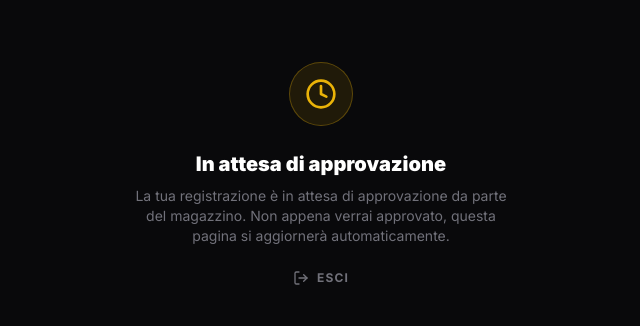
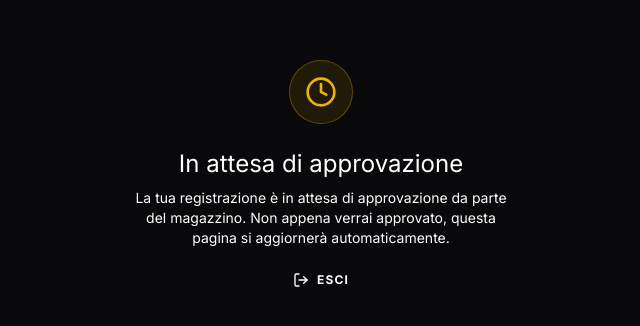
Before and after one commit to MDCFG98/richieste-materiale, a Next.js app in the folder richieste-app/: page /pending in a window 1280 px wide. Shown: the part 226-552 px from the top of the page, without its empty margins (319-959 px from the left). Built offline with nearby package versions, Linux system fonts and the light colour scheme; no server answers.

Commit message:
Update styling and text in pending approval page

```diff
--- a/richieste-app/src/app/pending/page.tsx
+++ b/richieste-app/src/app/pending/page.tsx
@@ -30,14 +30,14 @@ export default function PendingPage() {
 
   if (justApproved) {
     return (
-      <div className="min-h-screen bg-zinc-950 flex items-center justify-center p-4">
+      <div className="min-h-screen bg-background flex items-center justify-center p-4">
         <div className="w-full max-w-sm text-center space-y-6">
           <div className="w-16 h-16 rounded-full bg-green-500/10 border border-green-500/30 flex items-center justify-center mx-auto animate-pulse">
             <CheckCircle2 className="h-8 w-8 text-green-500" />
           </div>
           <div>
-            <h1 className="text-xl font-black text-white">Sei stato approvato!</h1>
-            <p className="text-zinc-500 text-sm mt-2">Ti stiamo reindirizzando...</p>
+            <h1 className="font-serif-myhra text-2xl text-foreground">Sei stato approvato!</h1>
+            <p className="text-muted-foreground text-sm mt-2">Ti stiamo reindirizzando...</p>
           </div>
         </div>
       </div>
@@ -45,21 +45,21 @@ export default function PendingPage() {
   }
 
   return (
-    <div className="min-h-screen bg-zinc-950 flex items-center justify-center p-4">
+    <div className="min-h-screen bg-background flex items-center justify-center p-4">
       <div className="w-full max-w-sm text-center space-y-6">
         <div className="w-16 h-16 rounded-full bg-yellow-500/10 border border-yellow-500/30 flex items-center justify-center mx-auto">
           <Clock className="h-8 w-8 text-yellow-500" />
         </div>
         <div>
-          <h1 className="text-xl font-black text-white">In attesa di approvazione</h1>
-          <p className="text-zinc-500 text-sm mt-2">
+          <h1 className="font-serif-myhra text-2xl text-foreground">In attesa di approvazione</h1>
+          <p className="text-muted-foreground text-sm mt-2">
             La tua registrazione è in attesa di approvazione da parte del magazzino.
             Non appena verrai approvato, questa pagina si aggiornerà automaticamente.
           </p>
         </div>
         <button
           onClick={handleLogout}
-          className="flex items-center gap-2 mx-auto text-xs text-zinc-500 hover:text-white transition-colors uppercase tracking-widest font-bold"
+          className="flex items-center gap-2 mx-auto text-xs text-muted-foreground hover:text-foreground transition-colors uppercase tracking-widest font-bold"
         >
           <LogOut className="h-4 w-4" />
           Esci
```
